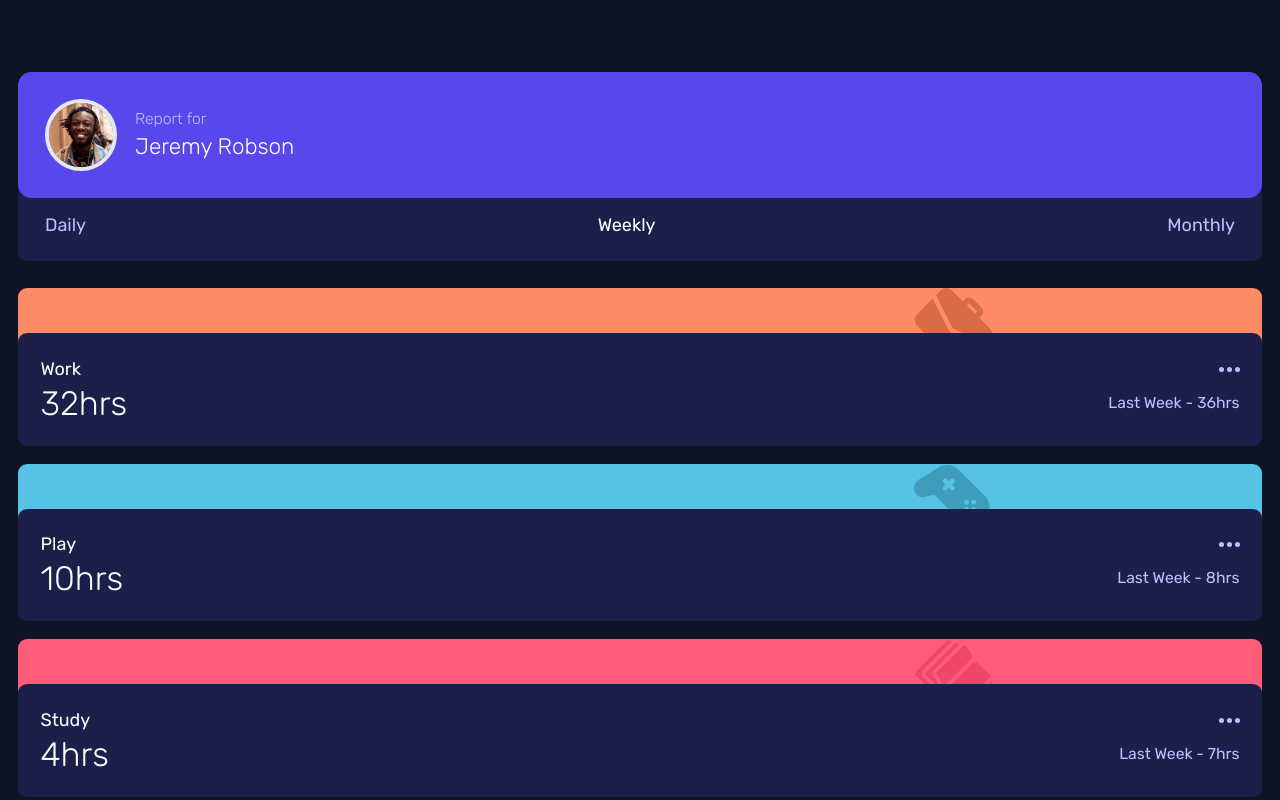
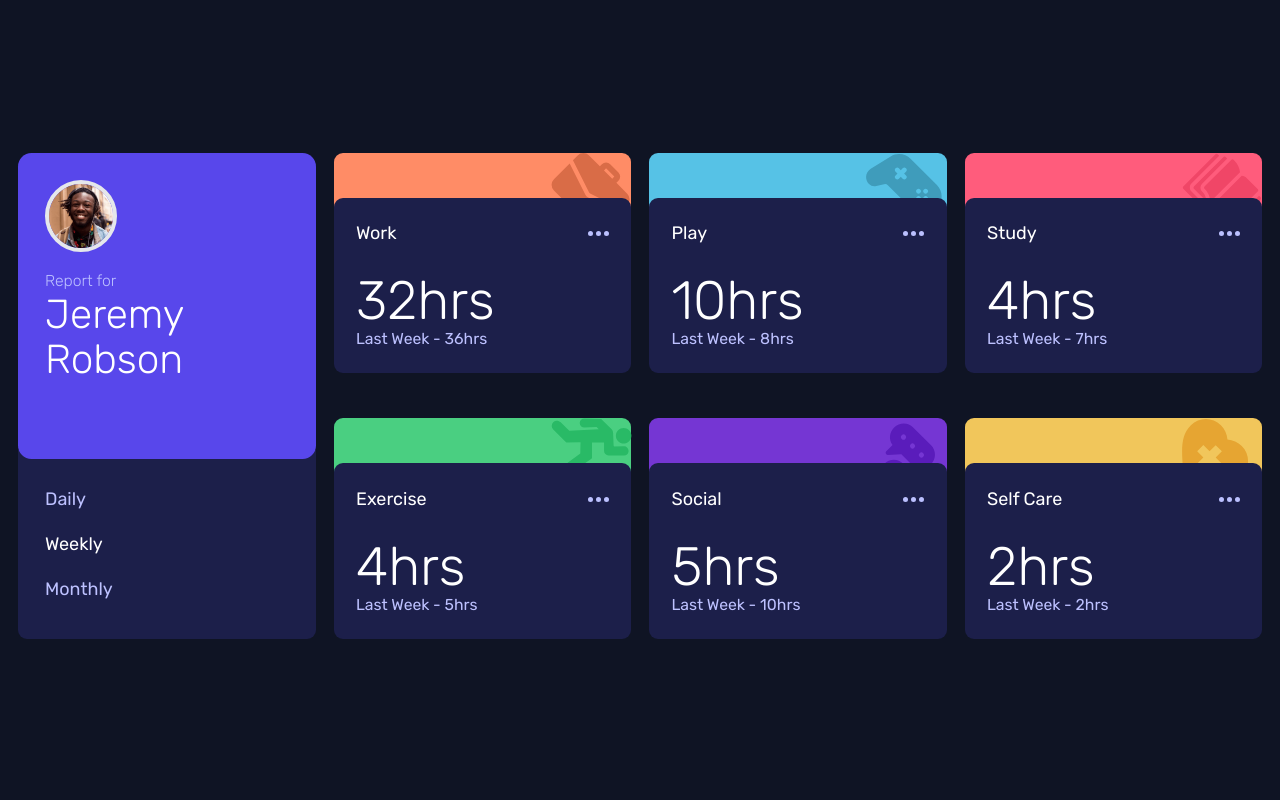
Before and after one commit to koyaboy/time-tracking-dashboard-FM, a React (Vite) app: page / in a window 1280 px wide. Shown: the top 800 px of the page. Built offline with nearby package versions, Linux system fonts and the light colour scheme.

Commit message:
Project-Complete

```diff
--- a/src/App.jsx
+++ b/src/App.jsx
@@ -23,9 +23,10 @@ function App() {
 
   return (
     <>
-      <div className="bg-very-dark-blue min-w-screen min-h-screen px-4 py-16">
-        <div>
-          <div className="bg-blue p-6 rounded-xl flex items-center gap-4 z-10 relative">
+      <div className="bg-very-dark-blue min-w-screen min-h-screen px-4 py-16 lg:flex lg:justify-center lg:items-center ">
+        <div className="lg:grid lg:grid-cols-4 lg:grid-rows-2 lg:gap-x-4">
+          <div className="lg:row-span-2 lg:py-4">
+            <div className="bg-blue p-6 rounded-xl flex items-center gap-4 z-10 relative lg:flex lg:flex-col lg:items-start lg:px-6">
               <div className="w-16 h-16 rounded-[50%] border-4">
                 <img
                   src={imageJeremy}
@@ -35,12 +36,12 @@ function App() {
               </div>
               <div className="text-white">
                 <div className="text-sm font-light text-pale-blue">Report for</div>
-              <div className="text-xl font-light">Jeremy Robson</div>
+                <div className="text-xl font-light lg:text-4xl lg:w-[40%] lg:mb-11">Jeremy Robson</div>
               </div>
             </div>
 
-          <div className="bg-dark-blue px-6 py-5 rounded-b-lg relative -top-2 z-0">
-            <div className="text-pale-blue flex justify-between">
+            <div className="bg-dark-blue px-6 py-5 rounded-b-lg relative -top-2 z-0 lg:py-8">
+              <div className="text-pale-blue flex justify-between lg:flex-col lg:items-start lg:gap-4">
                 <div ref={dailyRef} onClick={() => handleSelection(dailyRef)}>Daily</div>
                 <div ref={weeklyRef} className="active" onClick={() => handleSelection(weeklyRef)}>Weekly</div>
                 <div ref={monthlyRef} onClick={() => handleSelection(monthlyRef)}>Monthly</div>
@@ -48,7 +49,7 @@ function App() {
             </div>
           </div>
 
-        <div>
+          <div className="lg:col-span-3 lg:grid lg:grid-cols-3 lg:row-span-2 lg:gap-x-4">
             {data.map((item, index) => (
               <Card key={index}
                 title={item.title}
@@ -64,6 +65,8 @@ function App() {
 
           </div>
         </div>
+
+      </div>
     </>
   )
 }
--- a/src/components/Card.jsx
+++ b/src/components/Card.jsx
@@ -24,7 +24,7 @@ const Card = ({ title, selection, dailyCurrent, dailyPrevious, weeklyCurrent, we
     const background = titleToColour[title]
     return (
         <>
-            <div>
+            <div className='lg:row-span-1 lg:col-span-1'>
                 <div
                     className={`relative h-14 top-4 rounded-lg z-0`}
                     style={{ backgroundColor: titleToColour[title] }}
@@ -32,7 +32,7 @@ const Card = ({ title, selection, dailyCurrent, dailyPrevious, weeklyCurrent, we
                     <img
                         src={titleToIcon[title]}
                         alt="icon"
-                        className="relative left-[72%]"
+                        className="relative left-[72%] lg:left-[65%] xl:left-[73%]"
                     />
                 </div>
 
@@ -41,22 +41,22 @@ const Card = ({ title, selection, dailyCurrent, dailyPrevious, weeklyCurrent, we
                         <h2 className="text-white">{title}</h2>
                         <img src={iconEllipsis} alt="icon-ellipsis" />
                     </div>
-                    <div className="flex items-center justify-between">
+                    <div className="flex items-center justify-between lg:flex-col lg:items-start lg:mt-6">
                         {selection === "Daily" && (
                             <>
-                                <div className="text-white text-3xl font-light">{dailyCurrent}hrs</div>
+                                <div className="text-white text-3xl font-light lg:text-5xl">{dailyCurrent}hrs</div>
                                 <div className="text-pale-blue text-sm">Last Week - {dailyPrevious}hrs</div>
                             </>
                         )}
                         {selection === "Weekly" && (
                             <>
-                                <div className="text-white text-3xl font-light">{weeklyCurrent}hrs</div>
+                                <div className="text-white text-3xl font-light lg:text-5xl">{weeklyCurrent}hrs</div>
                                 <div className="text-pale-blue text-sm">Last Week - {weeklyPrevious}hrs</div>
                             </>
                         )}
                         {selection === "Monthly" && (
                             <>
-                                <div className="text-white text-3xl font-light">{monthlyCurrent}hrs</div>
+                                <div className="text-white text-3xl font-light lg:text-5xl">{monthlyCurrent}hrs</div>
                                 <div className="text-pale-blue text-sm">Last Week - {monthlyPrevious}hrs</div>
                             </>
                         )}
```
Lines whose indentation alone changed are shown as unchanged.
